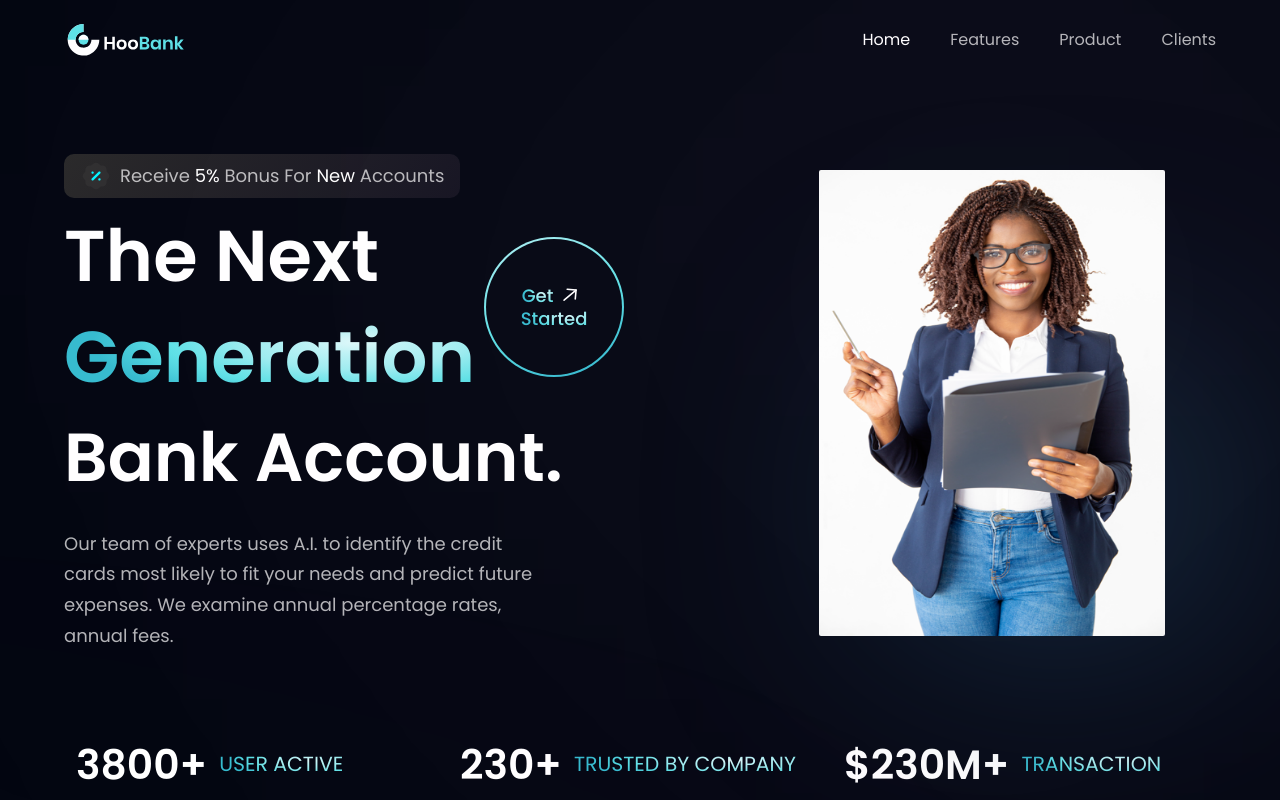
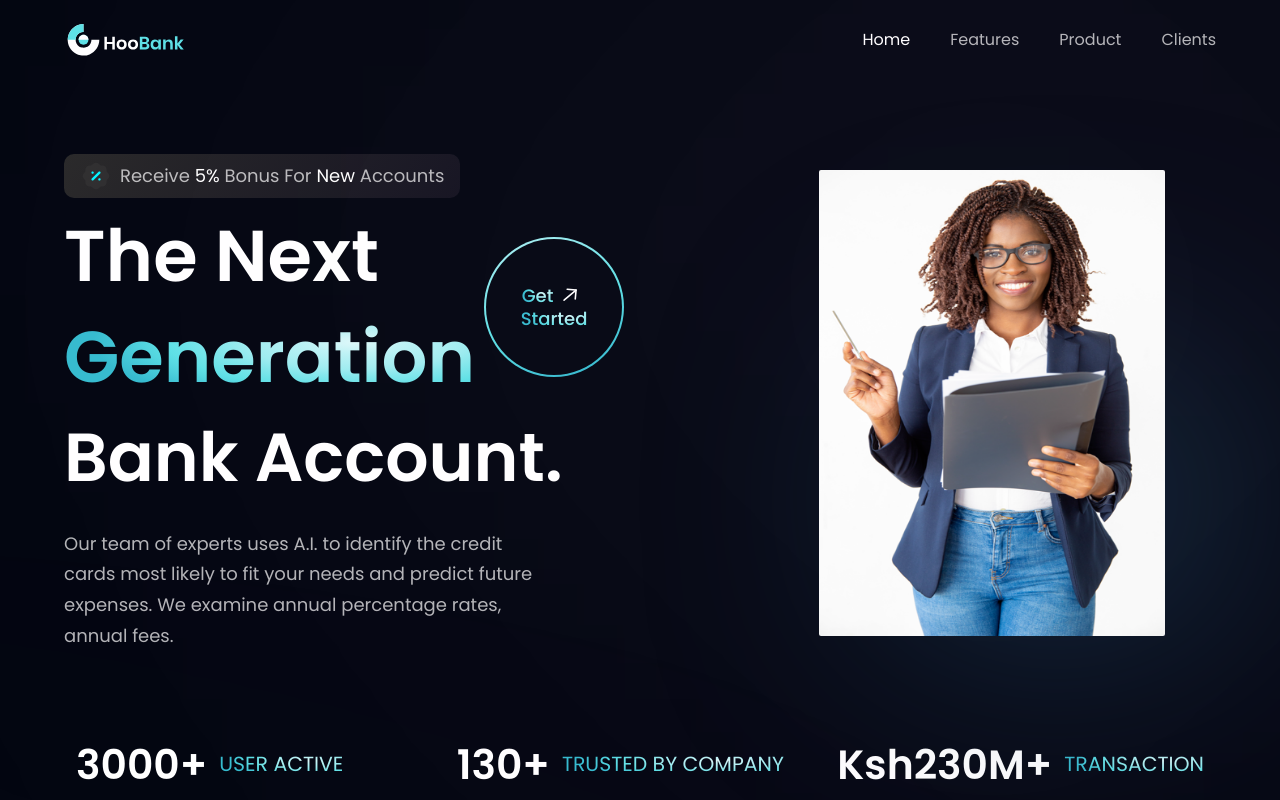
Before and after one commit to NickGoko/modern_bank_site, a React (Vite) app: page / in a window 1280 px wide. Shown: the top 800 px of the page. Built offline with nearby package versions, Linux system fonts and the light colour scheme.

Commit message:
changing stats value

```diff
--- a/src/constants/index.js
+++ b/src/constants/index.js
@@ -74,17 +74,17 @@ export const stats = [
   {
     id: "stats-1",
     title: "User Active",
-    value: "3800+",
+    value: "3000+",
   },
   {
     id: "stats-2",
     title: "Trusted by Company",
-    value: "230+",
+    value: "130+",
   },
   {
     id: "stats-3",
     title: "Transaction",
-    value: "$230M+",
+    value: "Ksh230M+",
   },
 ];
 
```
